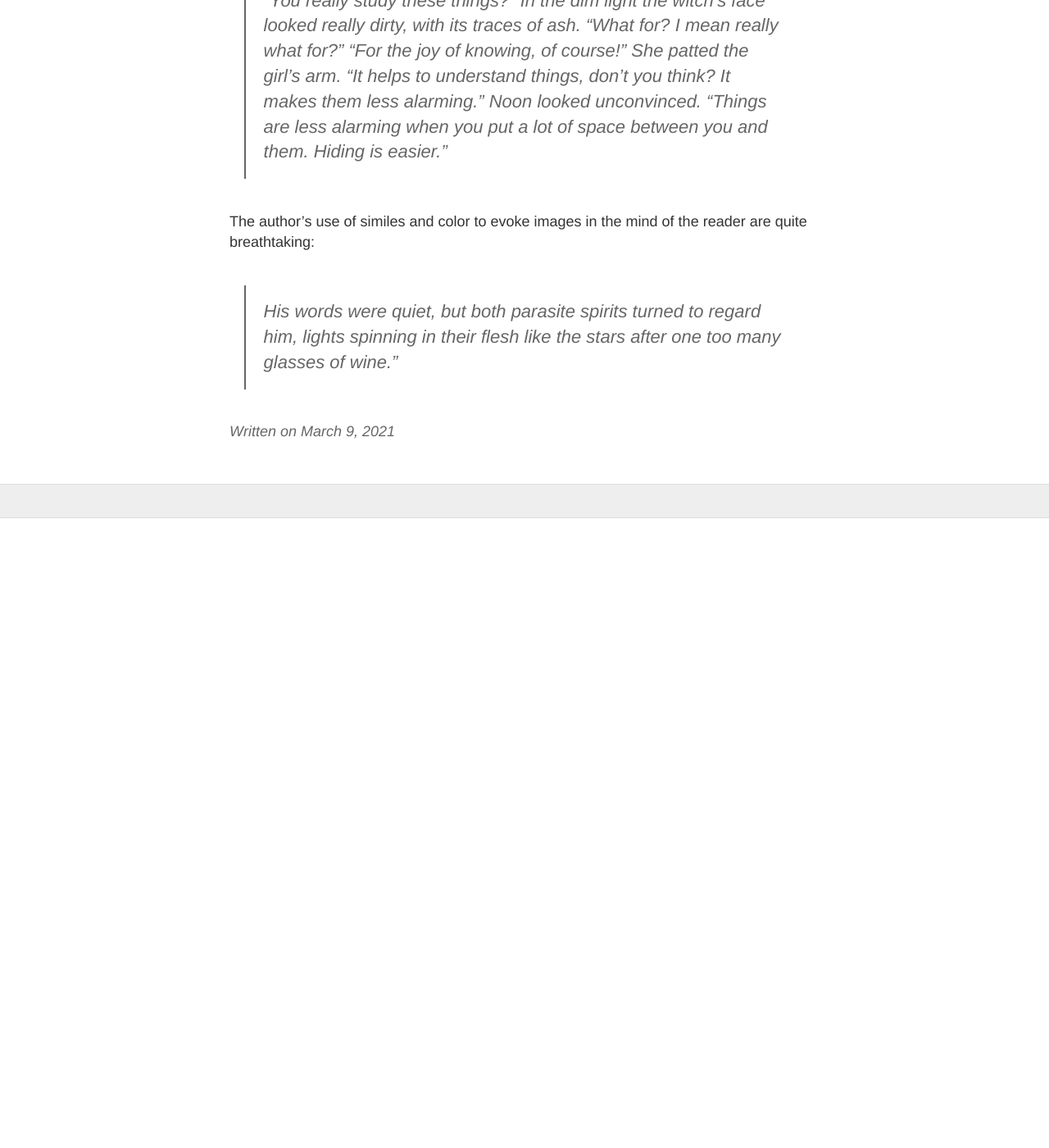
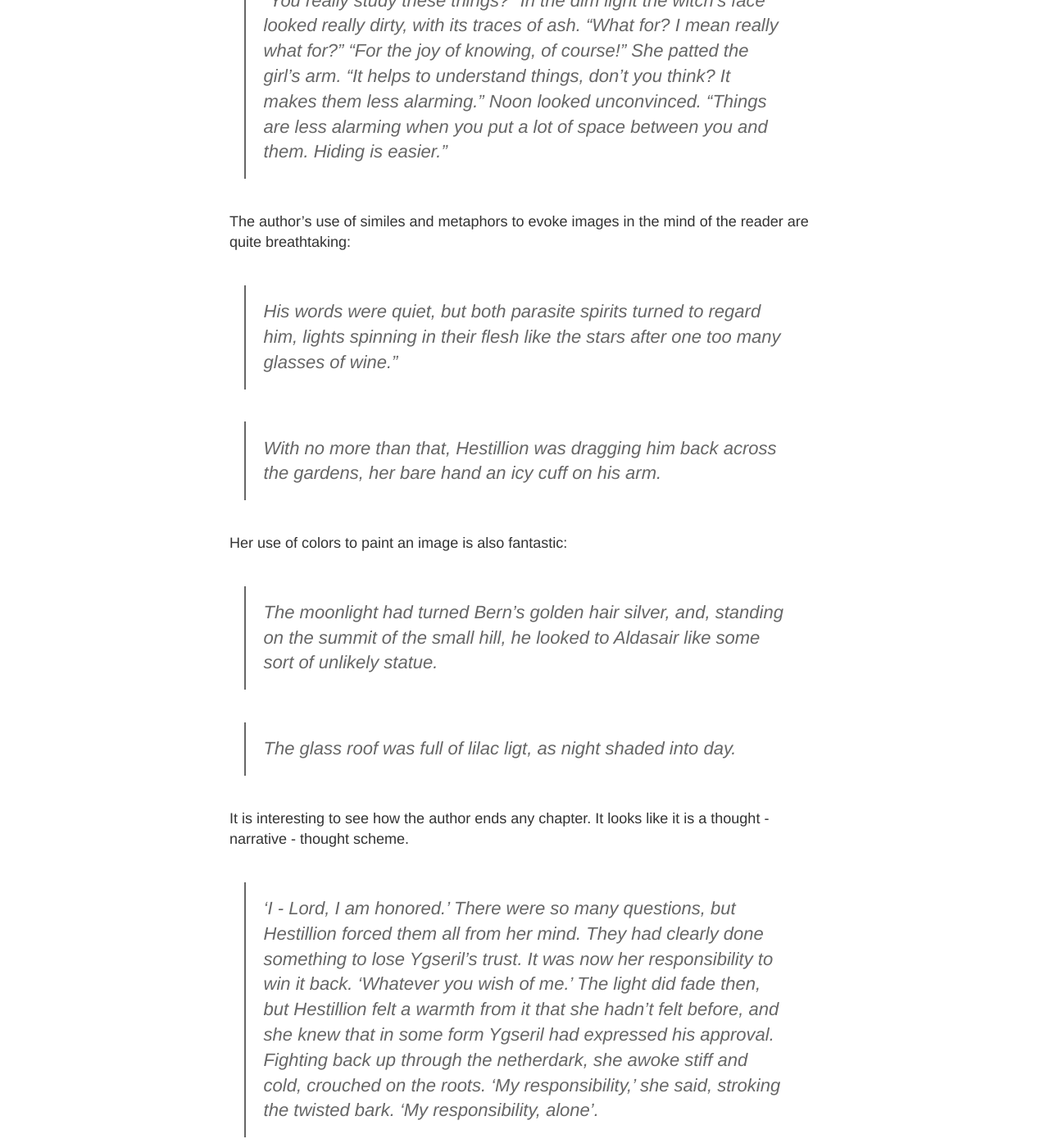
Before and after one commit to MLbyML/Addons, a Jekyll site: the page built from _posts/2021-03-09-The-Ninth-Rain.md, in a window 1280 px wide and 1400 px high, scrolled down 742 px. Shown: the whole window at 82% size. Built offline with Jekyll 4.4.1, drawn with Linux system fonts in a browser that asks for light colours; a script that is not in the unit is left out; comment, search, counter and statistics services are not loaded; before the commit the page ends 1374 px from its top, so only the background shows below that.

Commit message:
update post

```diff
--- a/_posts/2021-03-09-The-Ninth-Rain.md
+++ b/_posts/2021-03-09-The-Ninth-Rain.md
@@ -18,6 +18,20 @@ I liked how the back story is provided through letters by Lady Vintage in the st
 "For the joy of knowing, of course!" She patted the girl's arm. "It helps to understand things, don't you think? It makes them less alarming."
 Noon looked unconvinced. "Things are less *alarming* when you put a lot of space between you and them. Hiding is easier."
 
-The author's use of similes and color to evoke images in the mind of the reader are quite breathtaking:
+The author's use of similes and metaphors to evoke images in the mind of the reader are quite breathtaking:
 
 >His words were quiet, but both parasite spirits turned to regard him, lights spinning in their flesh like the stars after one too many glasses of wine."
+
+>With no more than that, Hestillion was dragging him back across the gardens, her bare hand an icy cuff on his arm.
+
+Her use of colors to paint an image is also fantastic:
+
+> The moonlight had turned Bern's golden hair silver, and, standing on the summit of the small hill, he looked to Aldasair like some sort of unlikely statue.
+
+> The glass roof was full of lilac ligt, as night shaded into day.
+
+It is interesting to see how the author ends any chapter. It looks like it is a thought - narrative - thought scheme.
+
+>'I - Lord, I am honored.' There were so many questions, but Hestillion forced them all from her mind. They had clearly done something to lose Ygseril's trust. It was now her responsibility to win it back. 'Whatever you wish of me.'
+The light did fade then, but Hestillion felt a warmth from it that she hadn't felt before, and she knew that in some form Ygseril had expressed his approval. Fighting back up through the netherdark, she awoke stiff and cold, crouched on the roots.
+'My responsibility,' she said, stroking the twisted bark. 'My responsibility, alone'.
```
